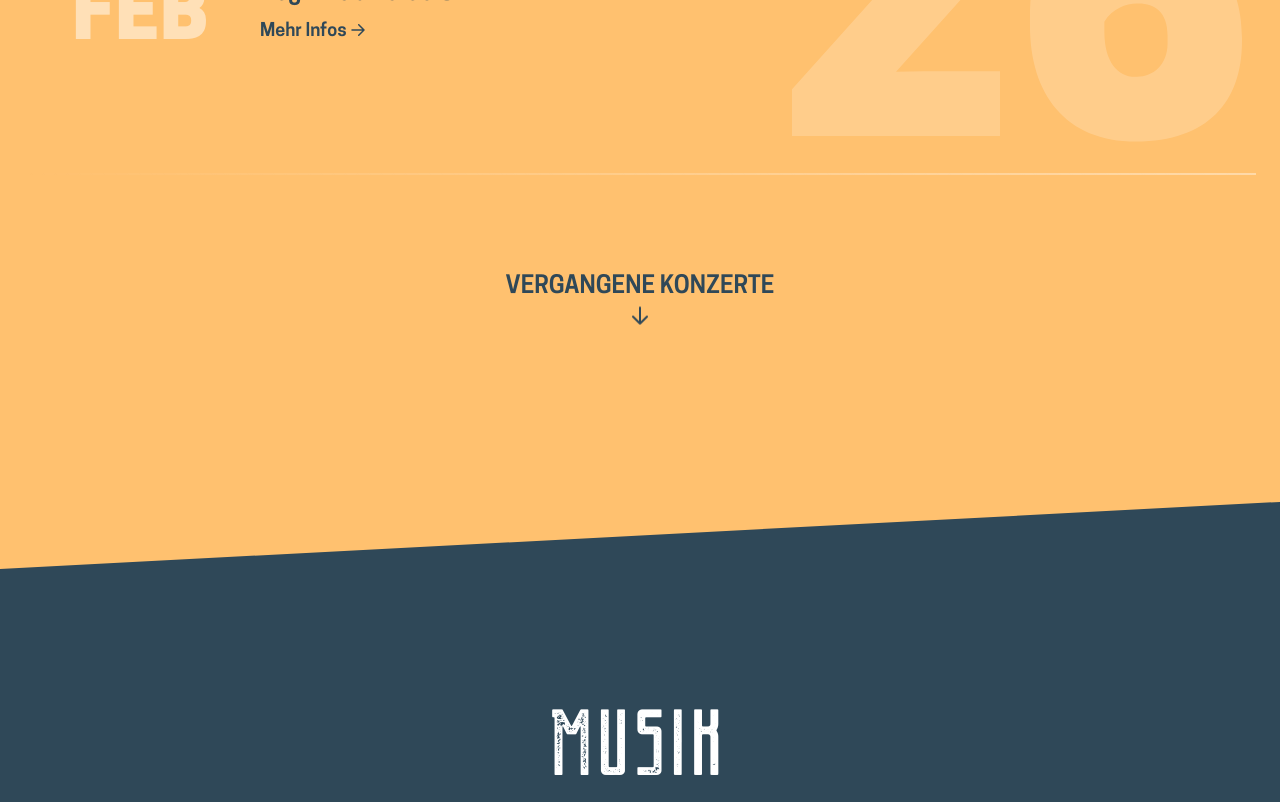
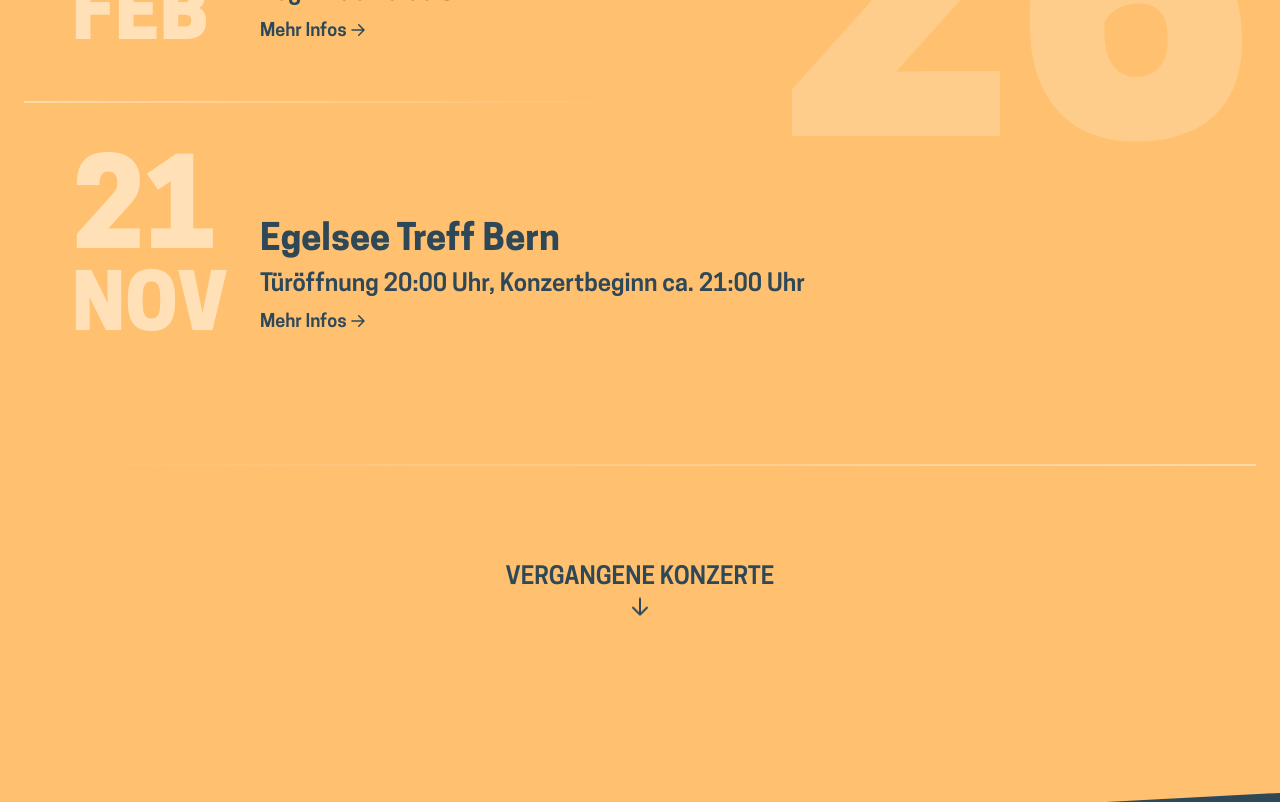
Before and after one commit to fidu85/midlands-website, a SvelteKit app: page / in a window 1280 px wide. Shown: the part 5660-6462 px from the top of the page. Built offline with nearby package versions, Linux system fonts and the light colour scheme.

Commit message:
Link to youtube and new concert Egelsee

```diff
--- a/src/data/concerts.json
+++ b/src/data/concerts.json
@@ -7,6 +7,12 @@
         "titel": "Soho Club, Wangen an der Aare",
         "start": "Beginn ab 20:00 Uhr",
         "link": "https://www.soho-kosmos.ch/club/"
+      },
+      {
+        "date": "2026-11-21T00:00:00.000Z",
+        "titel": "Egelsee Treff Bern",
+        "start": "Türöffnung 20:00 Uhr, Konzertbeginn ca. 21:00 Uhr",
+        "link": "http://www.egelseetreff.ch"
       }
     ]
   },
--- a/src/routes/section_contact.svelte
+++ b/src/routes/section_contact.svelte
@@ -44,13 +44,13 @@
         </a>
 
         <!-- Youtube -->
-        <!-- <a href="https://www.youtube.com" target="_blanket">
+        <a href="https://www.youtube.com/@MidlandsBandSwitzerland" target="_blanket">
           <svg fill="none" xmlns="http://www.w3.org/2000/svg" viewBox="0 0 54 48" width="54px" height="48px" class="fill-white hover:fill-orange h-9 sm:h-12">
             <path
               d="M51.53 12.133a6.433 6.433 0 0 0-4.526-4.556C43.01 6.5 27 6.5 27 6.5s-16.01 0-20.004 1.077a6.433 6.433 0 0 0-4.526 4.556C1.4 16.152 1.4 24.536 1.4 24.536s0 8.385 1.07 12.404c.589 2.217 2.324 3.89 4.526 4.483C10.99 42.5 27 42.5 27 42.5s16.01 0 20.004-1.077c2.202-.592 3.937-2.266 4.526-4.483 1.07-4.019 1.07-12.404 1.07-12.404s0-8.384-1.07-12.403ZM21.763 32.149V16.924l13.382 7.613-13.382 7.612Z"
             />
           </svg>
-        </a> -->
+        </a>
       </div>
     </div>
 
```
